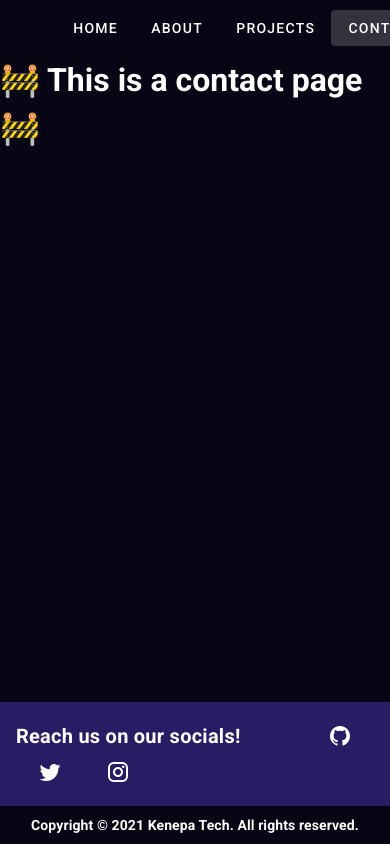
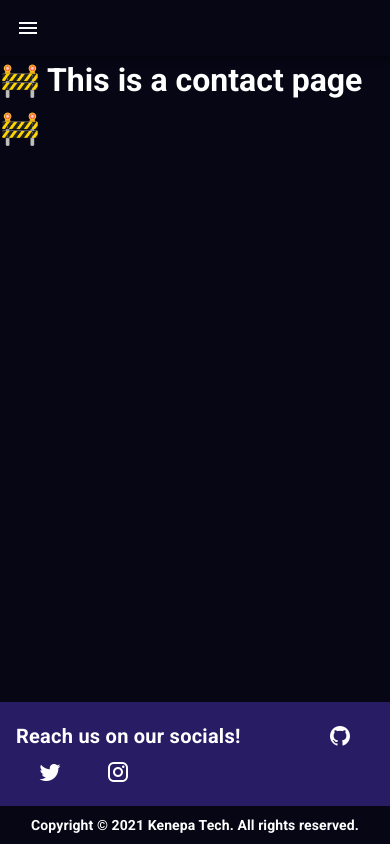
Before and after one commit to KenepaTech/kenepa-vue, a Vue app: page /contact in a window 390 px wide. Built offline with nearby package versions, Linux system fonts and the light colour scheme.

Commit message:
Add burger functionality alt for mobile devices

```diff
--- a/src/components/Navbar.vue
+++ b/src/components/Navbar.vue
@@ -1,5 +1,11 @@
 <template>
+  <nav>
     <v-app-bar app color="var(--main-bg-color)" dark hide-on-scroll>
+      <v-app-bar-nav-icon
+        class="d-flex d-sm-none"
+        @click.stop="drawer = !drawer"
+      ></v-app-bar-nav-icon>
+
       <div class="d-flex align-center">
         <router-link to="/">
           <v-img
@@ -26,10 +32,25 @@
 
       <v-spacer></v-spacer>
 
-      <v-btn text v-for="item in menuItems" :key="item.title" :to="item.path">
+      <v-btn class="d-none d-sm-flex" text v-for="item in menuItems" :key="item.title" :to="item.path">
         {{ item.title }}
       </v-btn>
     </v-app-bar>
+
+    <v-navigation-drawer v-model="drawer" app class="black" dark>
+      <v-list nav dense>
+        <v-list-item-group>
+          <v-list-item
+            v-for="item in menuItems"
+            :key="item.title"
+            :to="item.path"
+          >
+            <v-list-item-title>{{ item.title }}</v-list-item-title>
+          </v-list-item>
+        </v-list-item-group>
+      </v-list>
+    </v-navigation-drawer>
+  </nav>
 </template>
 
 <script>
@@ -45,6 +66,7 @@ export default {
         { title: "Contact", path: "/contact" },
         { title: "Blog", path: "/blog" },
       ],
+      drawer: false,
     };
   },
 };
```
Lines whose indentation alone changed are shown as unchanged.
